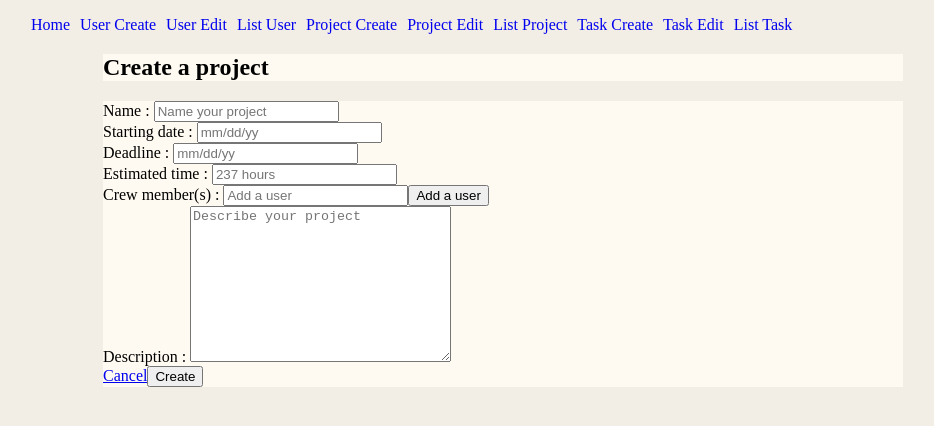
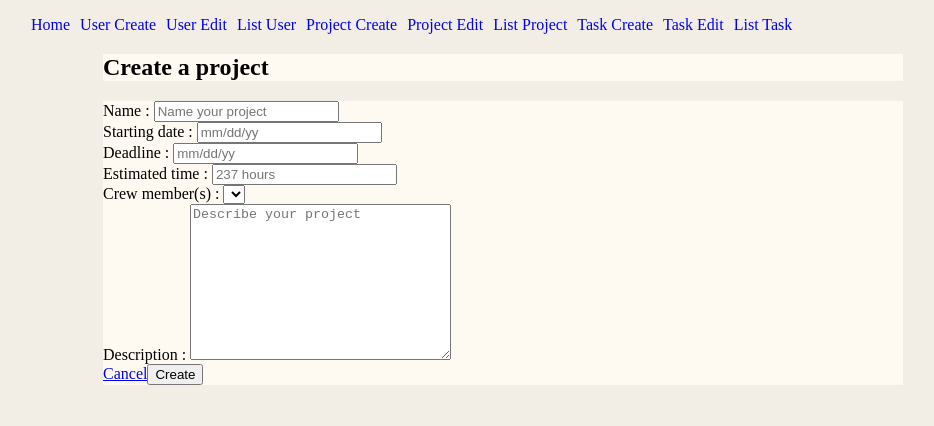
Before and after one commit to ZenViKing/projectManagementApp, an Angular app: page /project/add in a window 1280 px wide. Shown: the top 426 px of the page, without its empty margins (137-1071 px from the left). Built offline with nearby package versions, Linux system fonts and the light colour scheme.

Commit message:
changement pour select user

```diff
--- a/src/app/pages/projects/create-project/create-project.component.html
+++ b/src/app/pages/projects/create-project/create-project.component.html
@@ -36,12 +36,25 @@
 
     <div>
       <label for="staff">Crew member(s) : </label>
-      <input type="text" name="crew-members" id="staff" placeholder="Add a user" formControlName="staff">
+      <!-- <input type="text" name="crew-members" id="staff" placeholder="Add a user" formControlName="staff"> -->
+      <select type="text" name="crew-members" id="staff" formControlName="staff"></select>
+
       <!-- TODO: trouver le bon type de boutton et solution pour affichage -->
       <!-- <button type="submit">Add a user</button> -->
       <!-- n'ajoute qu'un user, écrase le précédent -->
-      <button type="button">Add a user</button>
+      <!-- <button type="button">Add a user</button> -->
+      <!-- <button type="button" (click)="onAdd()" formControlName="staff">Add a user</button>-->
     </div>
+
+    <!-- TODO: ajouter seulement un user existant -->
+
+    <!-- TODO: ne fonctionne pas -->
+    <!-- TODO: afficher le(s) user(s) ajouté(s) -->
+    <!-- <div>
+      <ul>
+        <li>{{project.staff}}</li>
+      </ul>
+    </div> -->
 
     <div>
       <label for="desc">Description : </label>
```
Also changed, not shown: src/app/pages/projects/create-project/create-project.component.ts (+13 -1 lines).
